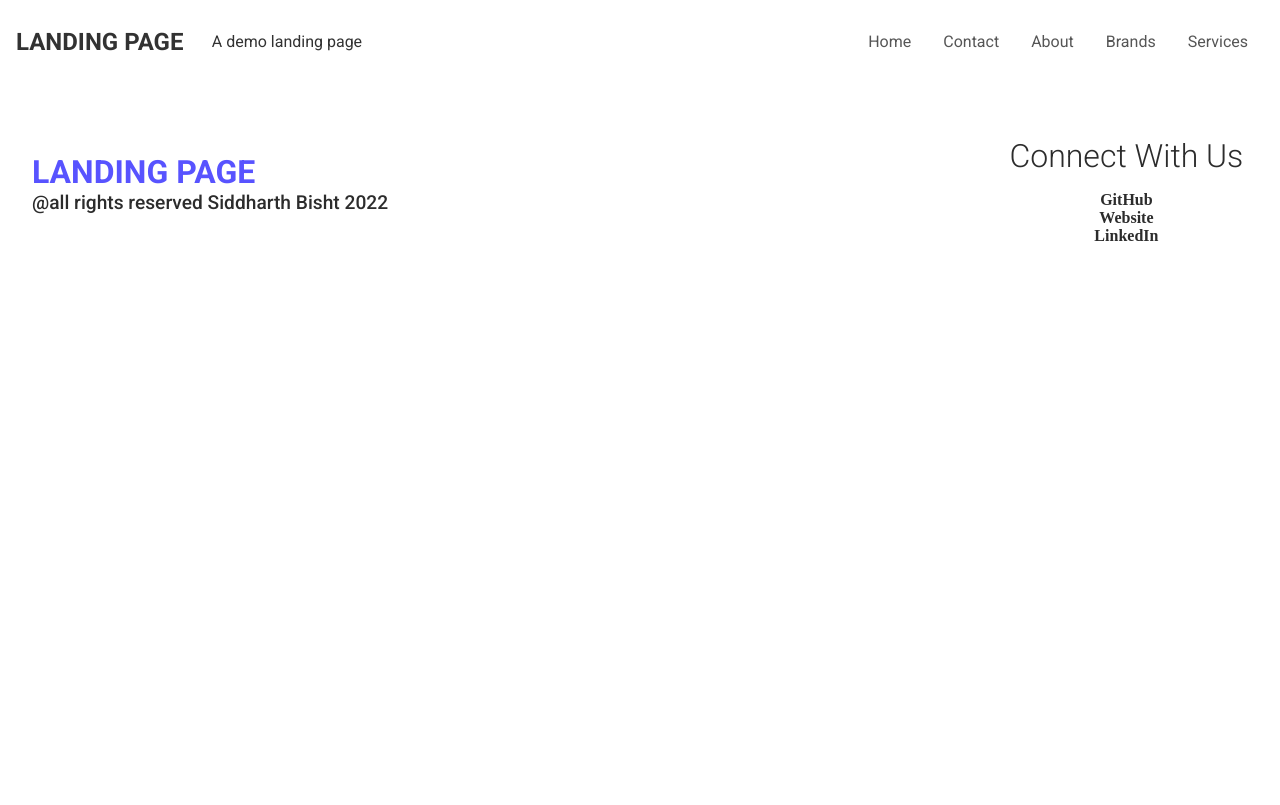
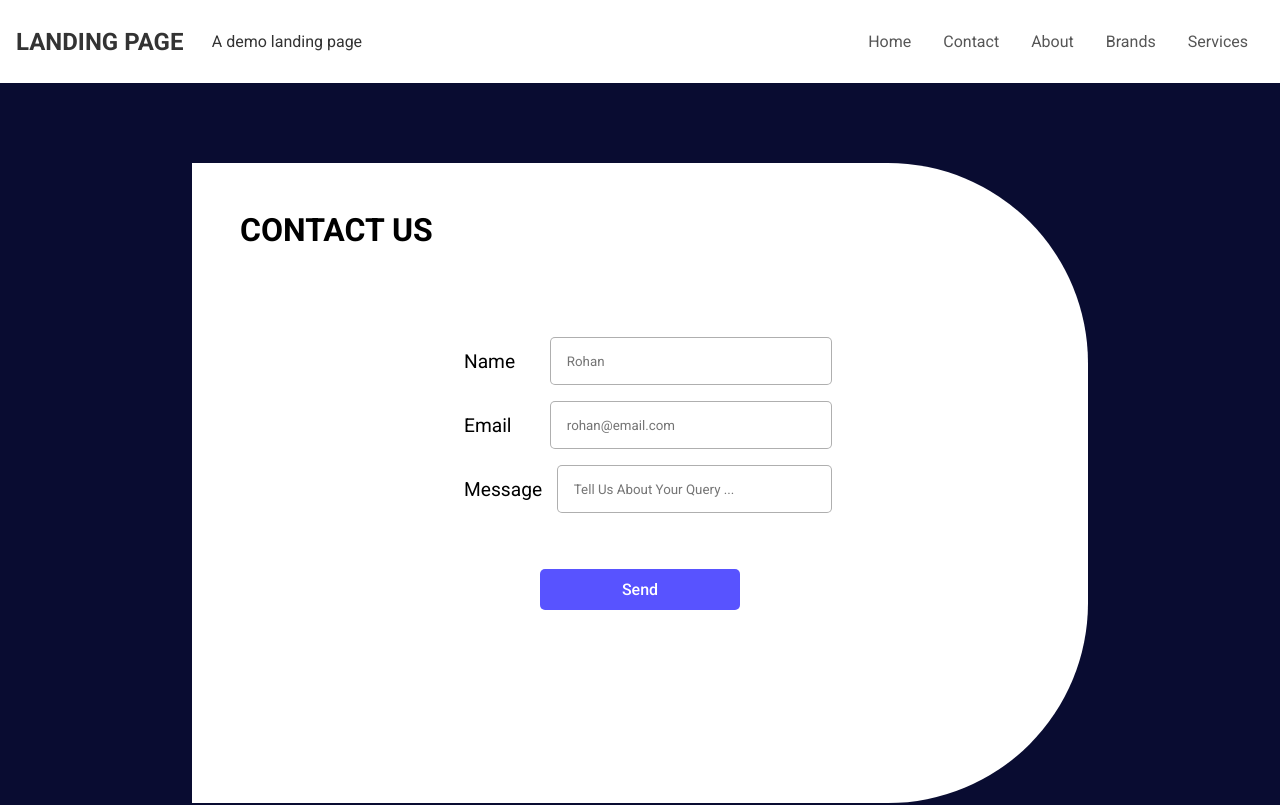
Before and after one commit to OfficialSiddharthBisht/react-projects, a React (Create React App) app in the folder project-1-landing-page/: page /contact in a window 1280 px wide. Shown: the top 805 px of the page. Built offline with nearby package versions, Linux system fonts and the light colour scheme.

Commit message:
feat: Contact Page

```diff
--- a/project-1-landing-page/src/App.js
+++ b/project-1-landing-page/src/App.js
@@ -2,11 +2,13 @@
 import Header from "./components/Header";
 import Home from './components/Home.js';
 import Footer from "./components/Footer";
+import Contact from "./components/Contact";
 
 import "./styles/App.scss";
 import "./styles/header.scss";
 import "./styles/home.scss";
 import "./styles/footer.scss";
+import "./styles/contact.scss"
 
 
 function App() {
@@ -15,6 +17,7 @@
       <Header />
       <Routes>
         <Route path="/" element = <Home /> />
+        <Route path="/contact" element = <Contact /> />
       </Routes>
       <Footer />
     </Router>
--- /dev/null
+++ b/project-1-landing-page/src/components/Contact.js
@@ -0,0 +1,33 @@
+import React from "react";
+
+const Contact = () => {
+  return (
+    <div className="contact">
+      <main>
+          <h1>Contact Us</h1>
+          <form>
+            <div>
+              <label htmlFor="">Name</label>
+              <input type="text" required placeholder="Rohan" />
+            </div>
+            <div>
+              <label htmlFor="">Email</label>
+              <input type="email" required placeholder="rohan@email.com" />
+            </div>
+            <div>
+              <label htmlFor="">Message</label>
+              <input
+                type="text"
+                required
+                placeholder="Tell Us About Your Query ..."
+              />
+            </div>
+            <button type="submit">Send</button>
+          </form>
+
+      </main>
+    </div>
+  );
+};
+
+export default Contact;
--- /dev/null
+++ b/project-1-landing-page/src/styles/contact.scss
@@ -0,0 +1,63 @@
+@import "colors";
+
+.contact{
+    width: 100%;
+    height: 100vh;
+    background-color: $second;
+    display: flex;
+    justify-content: center;
+    align-items: center;
+
+    >main{
+        background-color: $first;
+        height: 40rem;
+        width: 70%;
+        padding: 3rem;
+        border-radius: 0 200px 200px 0;
+
+        >form{
+            margin: 5rem;
+            display: flex;
+            flex-direction: column;
+            align-items: center;
+            justify-content: center;
+            >div{
+                height: 3rem;
+                display: flex;
+                align-items: center;
+                justify-content: flex-end;
+                width: 60%;
+                margin: 0.5rem;
+
+            >label{
+                font: 400 1.2rem $text1;
+                width: 20%;
+                margin: 0 1rem;
+            }
+            >input{
+                align-self: stretch;
+                width: 80%;
+                width: 80%;
+                padding: 1rem;
+                border-radius: 5px;
+                border: 1px solid rgba(123,123,123,0.6);
+                outline: none;
+            }
+        }
+
+            >button{
+                margin: 3rem 0;
+                padding: 0.7rem;
+                border: none;
+                border-radius: 5px;
+                background-color: $third;
+                color: $first;
+                width: 200px;
+                font: 500 1rem $text1;
+                &:hover{
+                    opacity: 0.8;
+                }
+            }
+        }
+    }
+}
```
